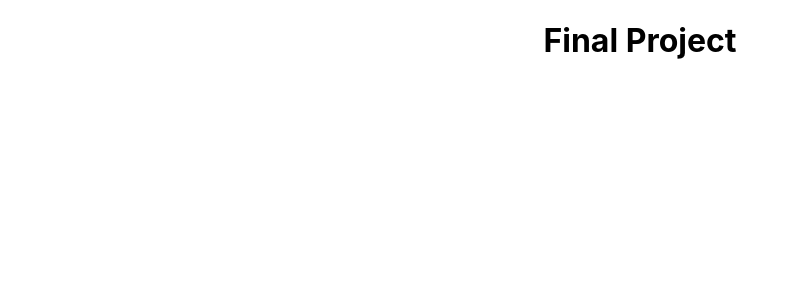
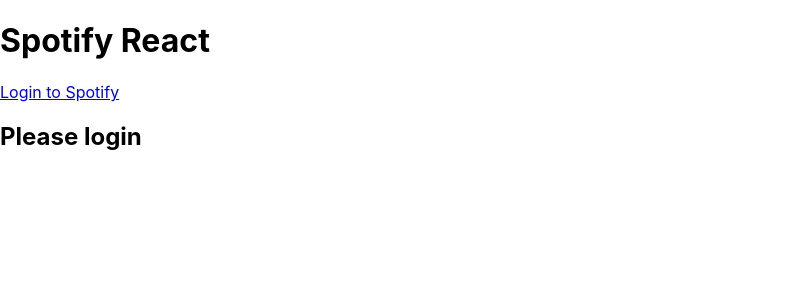
Before and after one commit to zian-javed/albumturefrontend, a React (Create React App) app: page / in a window 1280 px wide. Shown: the top 300 px of the page, without its empty margins (0-799 px from the left). Built offline with nearby package versions, Linux system fonts and the light colour scheme.

Commit message:
finsihed setting Spotify API on server

```diff
--- a/package.json
+++ b/package.json
@@ -6,6 +6,7 @@
     "@testing-library/jest-dom": "^5.16.2",
     "@testing-library/react": "^12.1.4",
     "@testing-library/user-event": "^13.5.0",
+    "axios": "^0.26.1",
     "react": "^17.0.2",
     "react-dom": "^17.0.2",
     "react-scripts": "5.0.0",
--- a/src/App.js
+++ b/src/App.js
@@ -1,13 +1,18 @@
 
 import './App.css';
+import React from 'react';
 
-function App() {
-  return (
-    <div className="App">
-      <h1> Final Project </h1>
+import Spotify from './components/spotifyAPI';
 
-    </div>
-  );
+const App = () => {
+
+
+
+
+    return(
+      <>
+      <Spotify/>
+      </>
+    )
 }
-
 export default App;
--- /dev/null
+++ b/src/components/spotifyAPI.js
@@ -0,0 +1,145 @@
+import React, { useState, useEffect } from "react";
+
+import axios from "axios";
+
+const Spotify = () => {
+    const CLIENT_ID = "0af314e7a1b2419f91d7cd48e6a05a52";
+    // const clientSecret = "1cf3bfcdd3934969afacab8ddaa3a663";
+    const REDIRECT_URI = "http://localhost:3000/"
+    const AUTH_ENDPOINT = "https://accounts.spotify.com/authorize"
+    const RESPONSE_TYPE = "token"
+
+    const [token, setToken] = useState("")
+    const [searchKey, setSearchKey]= useState("")
+    const [ albums, setAlbums] = useState([])
+
+    useEffect(() => {
+        const hash = window.location.hash
+        let token = window.localStorage.getItem("token")
+
+        if (!token && hash){
+            token= hash.substring(1).split("&").find(elem => elem.startsWith("access_token")).split("=")[1]
+
+            window.location.hash = ""
+            window.localStorage.setItem("token", token)
+        }
+
+        setToken(token)
+
+    }, []);
+
+    const logout = () =>{
+        setToken("")
+        window.localStorage.removeItem("token")
+    }
+
+    const searchAlbums = async (e) =>{
+
+        const {data} = await axios.get("https://api.spotify.com/v1/search", {
+            headers: {
+                Authorization: `Bearer ${token}`
+            },
+            params: {
+                q: searchKey,
+                type: "album"
+            }
+        })
+        console.log(data)
+        setAlbums(data.albums.items)
+
+    }
+
+    const renderAlbums = () => {
+        return albums.map(album => (
+            <div key={album.id}>
+                {album.images.length ? <img width={"25%"} src= {album.images[0].url} alt=""/> : <div> No Cover Image </div> }
+            {album.name}
+            </div>
+        ))
+    }
+
+
+return(
+    <div>
+        <h1>Spotify React</h1>
+        {!token ?
+        <a href={`${AUTH_ENDPOINT}?client_id=${CLIENT_ID}&redirect_uri=${REDIRECT_URI}&response_type=${RESPONSE_TYPE}`}> Login to Spotify </a>
+        : <button onClick={logout}>Logout</button>}
+
+        {token ?
+        <form onSubmit={searchAlbums}>
+            <input type="text" onChange={((e) => setSearchKey(e.target.value))}   />
+            <button type={"submit"}> Search </button>
+        </form>
+        : <h2>Please login</h2>
+    }
+
+        {renderAlbums()}
+    </div>
+)
+}
+export default Spotify;
+
+
+
+
+
+
+
+
+
+
+
+
+
+
+
+
+
+
+
+
+
+
+
+
+    // const data = [
+    //     {value: 1, name: 'Song 1'},
+    //     {value: 2, name: 'Song 2'},
+    //     {value: 3, name: 'Song 3'},
+    // ];
+
+    // console.log("1")
+
+    // const [token, setToken] = useState("");
+
+    // useEffect(()=> {
+
+    //     axios('https://accounts.spotify.com/api/token', {
+    //         headers: {
+    //             'Content-Type' : 'application/x-www-form-urlencoded',
+    //             'Authorization' : 'Basic ' + btoa(clientID + ':' + clientSecret)
+    //         },
+    //         body: 'grant_type=client_credentials',
+    //         method: 'POST'
+    //     })
+    //     .then (tokenResponse => {
+    //         console.log(tokenResponse.data.access.token);
+    //         setToken(tokenResponse.data.access_token);
+    //     })
+
+    // }, []);
+
+    // console.log("2")
+
+
+
+    // return(
+    //     <form onSubmit={() =>{}}>
+    //     <>
+    //     <Dropdown options={data}/>
+    //     <Dropdown options={data}/>
+    //     <button type="sumbit"> Search</button>
+    //     </>
+    //     </form>
+    // )
```
Also changed, not shown: src/components/Dropdown.js (added, +21 -0 lines), 1 other file (tests, documents, lock files or other folders).
